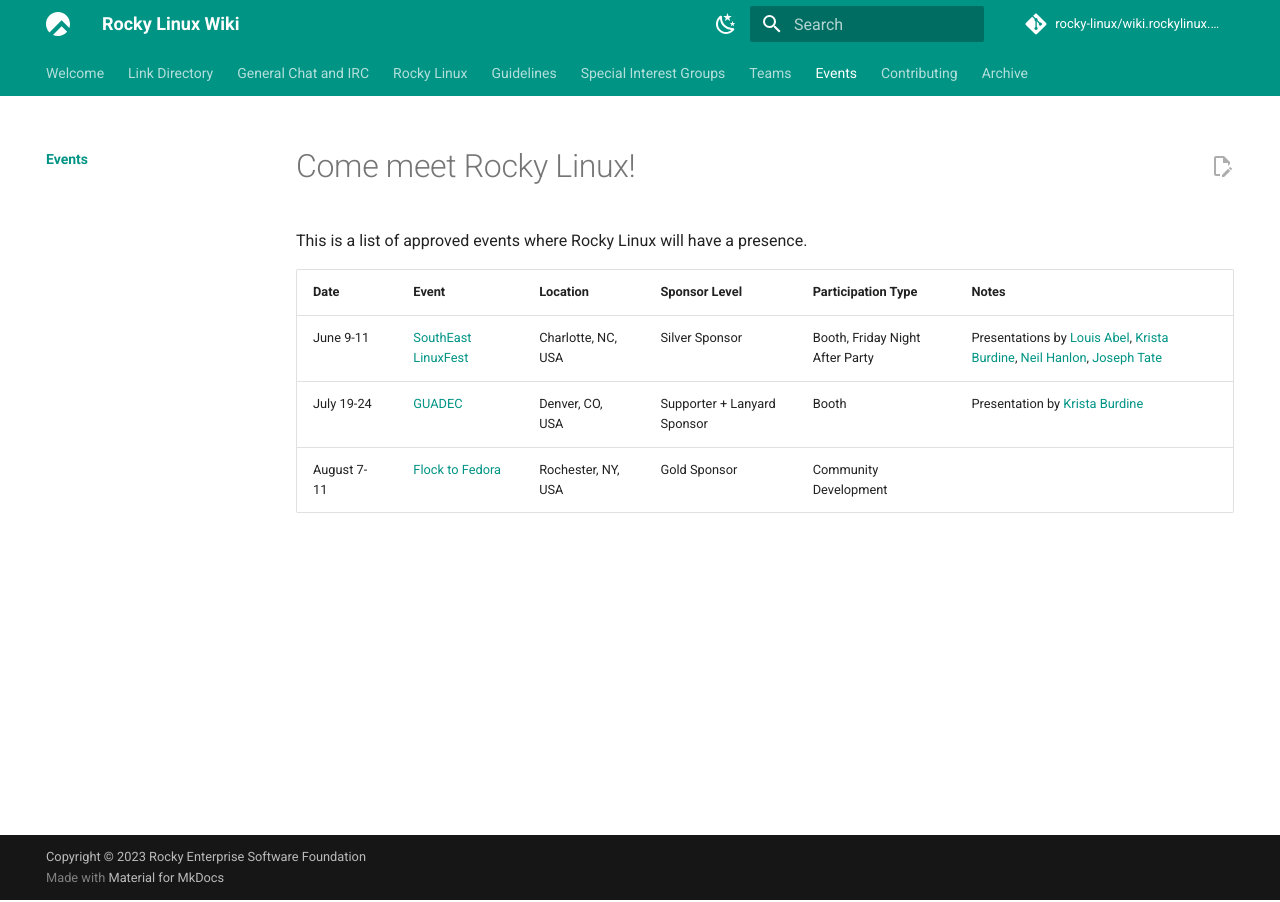
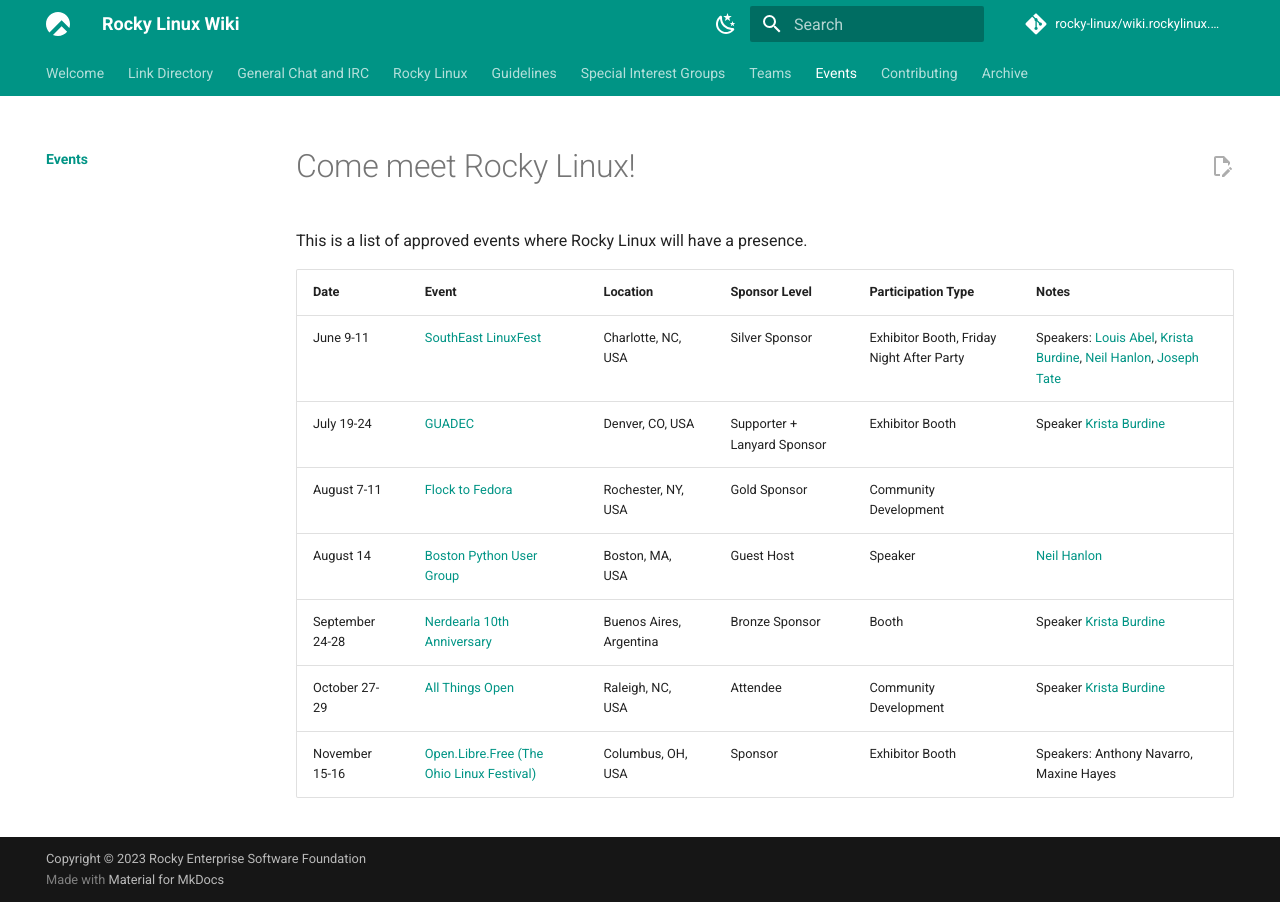
Before and after one commit to rocky-linux/wiki.rockylinux.org, an MkDocs documentation site: the page built from docs/events/index.md, in a window 1280 px wide. Built offline with MkDocs 1.6.1 and Material for MkDocs 9.7.7, drawn with Linux system fonts in a browser that asks for light colours; comment, search, counter and statistics services are not loaded.

Commit message:
Update events for late 2024 (#88)
events updates for 2024 september-november

```diff
--- a/docs/events/index.md
+++ b/docs/events/index.md
@@ -8,6 +8,10 @@
 
 |Date|Event|Location|Sponsor Level|Participation Type|Notes|
 |-|-|-|-|-|-|
-|June 9-11|[SouthEast LinuxFest](https://southeastlinuxfest.org/)|Charlotte, NC, USA|Silver Sponsor|Booth, Friday Night After Party|Presentations by [Louis Abel](https://speakers.southeastlinuxfest.org/southeast-linux-fest-2024/speaker/XYNUTC/), [Krista Burdine](https://speakers.southeastlinuxfest.org/southeast-linux-fest-2024/speaker/FKCSRW/), [Neil Hanlon](https://speakers.southeastlinuxfest.org/southeast-linux-fest-2024/speaker/RQTB3D/), [Joseph Tate](https://speakers.southeastlinuxfest.org/southeast-linux-fest-2024/speaker/UGM9KS/)
-|July 19-24|[GUADEC](https://events.gnome.org/event/209/)|Denver, CO, USA|Supporter + Lanyard Sponsor|Booth|Presentation by [Krista Burdine](https://events.gnome.org/event/209/contributions/745/)
+|June 9-11|[SouthEast LinuxFest](https://southeastlinuxfest.org/)|Charlotte, NC, USA|Silver Sponsor|Exhibitor Booth, Friday Night After Party|Speakers: [Louis Abel](https://speakers.southeastlinuxfest.org/southeast-linux-fest-2024/speaker/XYNUTC/), [Krista Burdine](https://speakers.southeastlinuxfest.org/southeast-linux-fest-2024/speaker/FKCSRW/), [Neil Hanlon](https://speakers.southeastlinuxfest.org/southeast-linux-fest-2024/speaker/RQTB3D/), [Joseph Tate](https://speakers.southeastlinuxfest.org/southeast-linux-fest-2024/speaker/UGM9KS/)|
+|July 19-24|[GUADEC](https://events.gnome.org/event/209/)|Denver, CO, USA|Supporter + Lanyard Sponsor|Exhibitor Booth|Speaker [Krista Burdine](https://events.gnome.org/event/209/contributions/745/)|
 |August 7-11|[Flock to Fedora](https://flocktofedora.org/)|Rochester, NY, USA|Gold Sponsor|Community Development||
+|August 14|[Boston Python User Group](https://about.bostonpython.com/)|Boston, MA, USA|Guest Host|Speaker|[Neil Hanlon](https://www.youtube.com/watch?v=WrWh949dans)|
+|September 24-28|[Nerdearla 10th Anniversary](https://nerdear.la/en/)|Buenos Aires, Argentina|Bronze Sponsor|Booth|Speaker [Krista Burdine](https://nerdear.la/en/speakers/krista-burdine/)|
+October 27-29|[All Things Open](https://2024.allthingsopen.org/)|Raleigh, NC, USA|Attendee|Community Development|Speaker [Krista Burdine](https://2024.allthingsopen.org/speakers/krista-burdine)|
+November 15-16|[Open.Libre.Free (The Ohio Linux Festival)](https://olfconference.org/)|Columbus, OH, USA|Sponsor|Exhibitor Booth|Speakers: Anthony Navarro, Maxine Hayes|
```
